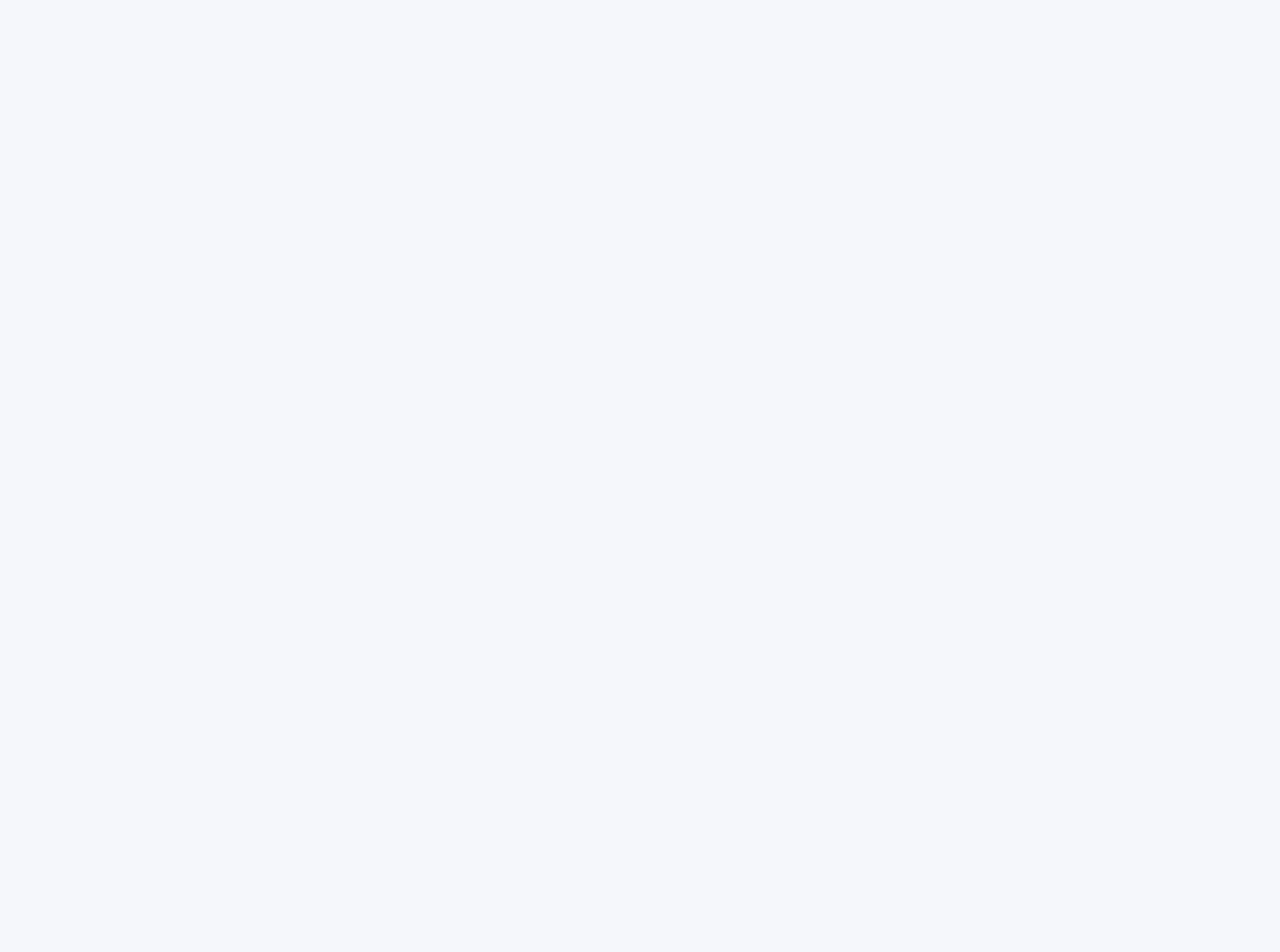
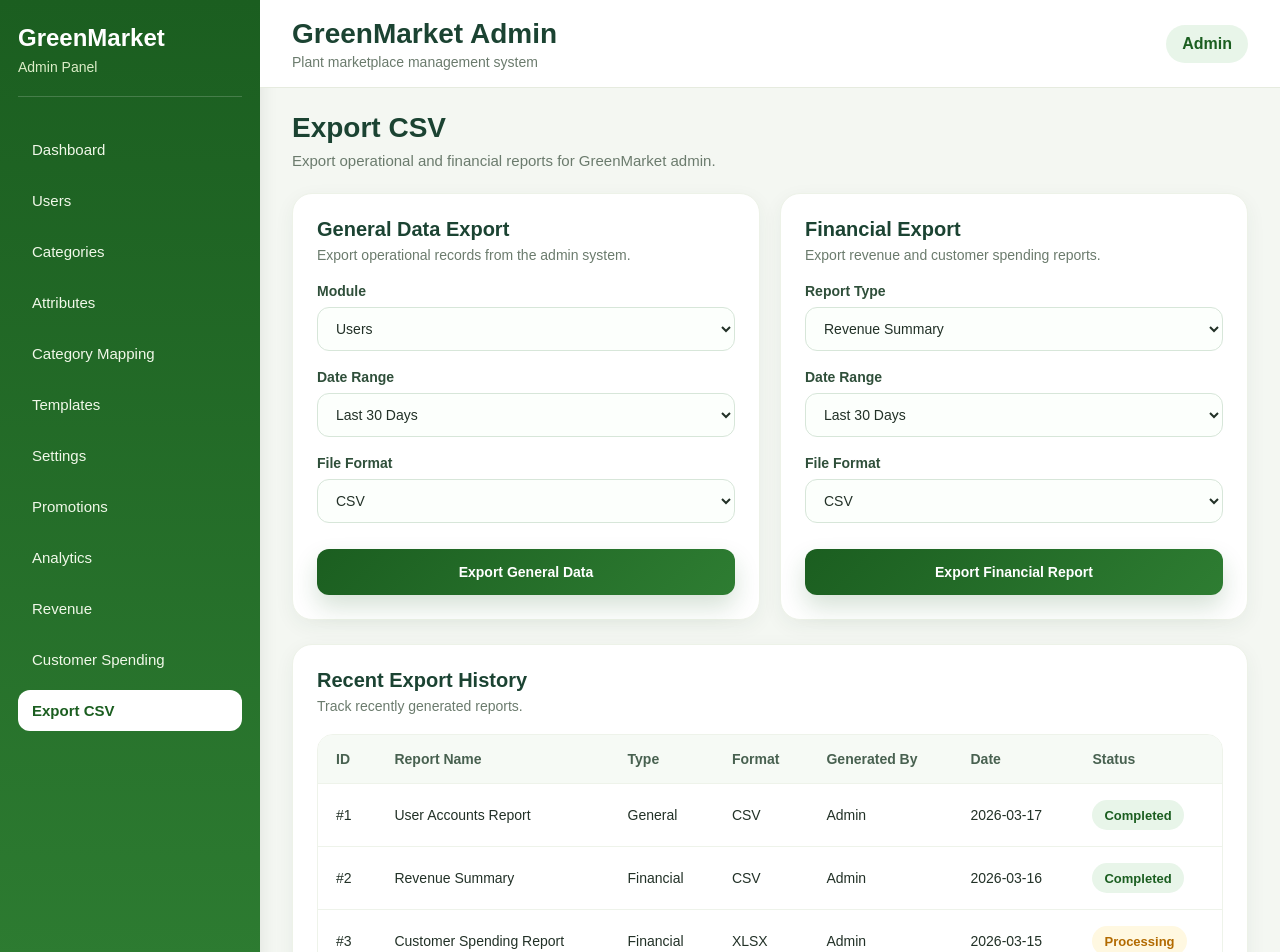
Before and after one commit to oopsntn/GreenMarket, a React (Vite) app in the folder admin-web/: page /export in a window 1280 px wide. Before the commit this address had no page. Shown: the top 952 px of the page. Before the commit the page ends 800 px from the top, so only its background shows below. Built offline with nearby package versions, Linux system fonts and the light colour scheme.

Commit message:
build export csv page ui

```diff
--- a/admin-web/src/layouts/AdminLayout.tsx
+++ b/admin-web/src/layouts/AdminLayout.tsx
@@ -13,6 +13,7 @@ const menuItems = [
   { label: "Analytics", path: "/analytics" },
   { label: "Revenue", path: "/revenue" },
   { label: "Customer Spending", path: "/customer-spending" },
+  { label: "Export CSV", path: "/export" },
 ];
 
 function AdminLayout() {
--- /dev/null
+++ b/admin-web/src/pages/ExportPage.css
@@ -0,0 +1,146 @@
+.export-page {
+  display: flex;
+  flex-direction: column;
+  gap: 24px;
+}
+
+.export-page__header h2 {
+  font-size: 28px;
+  color: #1b4332;
+  margin-bottom: 8px;
+}
+
+.export-page__header p {
+  color: #6b7b6d;
+  font-size: 15px;
+}
+
+.export-grid {
+  display: grid;
+  grid-template-columns: repeat(2, minmax(0, 1fr));
+  gap: 20px;
+}
+
+.export-card,
+.export-history-card {
+  background-color: #ffffff;
+  border: 1px solid #edf2e8;
+  border-radius: 20px;
+  padding: 24px;
+  box-shadow: 0 6px 20px rgba(27, 67, 50, 0.06);
+}
+
+.export-card__header {
+  margin-bottom: 20px;
+}
+
+.export-card__header h3 {
+  font-size: 20px;
+  color: #1b4332;
+  margin-bottom: 6px;
+}
+
+.export-card__header p {
+  font-size: 14px;
+  color: #6b7b6d;
+}
+
+.export-form {
+  display: flex;
+  flex-direction: column;
+  gap: 18px;
+}
+
+.export-field {
+  display: flex;
+  flex-direction: column;
+  gap: 8px;
+}
+
+.export-field label {
+  font-size: 14px;
+  font-weight: 600;
+  color: #2f4f3a;
+}
+
+.export-field select {
+  height: 44px;
+  border: 1px solid #d7e6d9;
+  border-radius: 12px;
+  padding: 0 14px;
+  font-size: 14px;
+  outline: none;
+  background-color: #fcfffc;
+  color: #223127;
+}
+
+.export-field select:focus {
+  border-color: #43a047;
+  box-shadow: 0 0 0 4px rgba(67, 160, 71, 0.12);
+}
+
+.export-button {
+  margin-top: 8px;
+  height: 46px;
+  border: none;
+  border-radius: 12px;
+  background: linear-gradient(135deg, #1b5e20 0%, #2e7d32 100%);
+  color: #ffffff;
+  font-size: 14px;
+  font-weight: 700;
+  cursor: pointer;
+  box-shadow: 0 12px 24px rgba(27, 94, 32, 0.18);
+}
+
+.export-history-table-wrapper {
+  overflow: hidden;
+  border-radius: 16px;
+  border: 1px solid #eef3ea;
+}
+
+.export-history-table {
+  width: 100%;
+  border-collapse: collapse;
+}
+
+.export-history-table thead {
+  background-color: #f6faf5;
+}
+
+.export-history-table th,
+.export-history-table td {
+  text-align: left;
+  padding: 16px 18px;
+  border-bottom: 1px solid #eef3ea;
+  font-size: 14px;
+}
+
+.export-history-table th {
+  color: #486150;
+  font-weight: 700;
+}
+
+.export-history-table td {
+  color: #223127;
+}
+
+.export-badge {
+  display: inline-flex;
+  align-items: center;
+  justify-content: center;
+  min-height: 30px;
+  padding: 4px 12px;
+  border-radius: 999px;
+  font-size: 13px;
+  font-weight: 700;
+}
+
+.export-badge--success {
+  background-color: #e8f5e9;
+  color: #1b5e20;
+}
+
+.export-badge--processing {
+  background-color: #fff8e1;
+  color: #b26a00;
+}
--- /dev/null
+++ b/admin-web/src/pages/ExportPage.tsx
@@ -0,0 +1,166 @@
+import "./ExportPage.css";
+
+function ExportPage() {
+  return (
+    <div className="export-page">
+      <div className="export-page__header">
+        <div>
+          <h2>Export CSV</h2>
+          <p>Export operational and financial reports for GreenMarket admin.</p>
+        </div>
+      </div>
+
+      <div className="export-grid">
+        <section className="export-card">
+          <div className="export-card__header">
+            <h3>General Data Export</h3>
+            <p>Export operational records from the admin system.</p>
+          </div>
+
+          <div className="export-form">
+            <div className="export-field">
+              <label htmlFor="general-module">Module</label>
+              <select id="general-module" defaultValue="Users">
+                <option>Users</option>
+                <option>Categories</option>
+                <option>Attributes</option>
+                <option>Templates</option>
+                <option>Promotions</option>
+                <option>Analytics</option>
+              </select>
+            </div>
+
+            <div className="export-field">
+              <label htmlFor="general-date-range">Date Range</label>
+              <select id="general-date-range" defaultValue="Last 30 Days">
+                <option>Last 7 Days</option>
+                <option>Last 30 Days</option>
+                <option>Last 90 Days</option>
+                <option>This Year</option>
+              </select>
+            </div>
+
+            <div className="export-field">
+              <label htmlFor="general-format">File Format</label>
+              <select id="general-format" defaultValue="CSV">
+                <option>CSV</option>
+                <option>XLSX</option>
+              </select>
+            </div>
+
+            <button className="export-button" type="button">
+              Export General Data
+            </button>
+          </div>
+        </section>
+
+        <section className="export-card">
+          <div className="export-card__header">
+            <h3>Financial Export</h3>
+            <p>Export revenue and customer spending reports.</p>
+          </div>
+
+          <div className="export-form">
+            <div className="export-field">
+              <label htmlFor="financial-report-type">Report Type</label>
+              <select id="financial-report-type" defaultValue="Revenue Summary">
+                <option>Revenue Summary</option>
+                <option>Customer Spending Report</option>
+                <option>Promotion Performance</option>
+              </select>
+            </div>
+
+            <div className="export-field">
+              <label htmlFor="financial-date-range">Date Range</label>
+              <select id="financial-date-range" defaultValue="Last 30 Days">
+                <option>Last 7 Days</option>
+                <option>Last 30 Days</option>
+                <option>Last 90 Days</option>
+                <option>This Year</option>
+              </select>
+            </div>
+
+            <div className="export-field">
+              <label htmlFor="financial-format">File Format</label>
+              <select id="financial-format" defaultValue="CSV">
+                <option>CSV</option>
+                <option>XLSX</option>
+              </select>
+            </div>
+
+            <button className="export-button" type="button">
+              Export Financial Report
+            </button>
+          </div>
+        </section>
+      </div>
+
+      <section className="export-history-card">
+        <div className="export-card__header">
+          <h3>Recent Export History</h3>
+          <p>Track recently generated reports.</p>
+        </div>
+
+        <div className="export-history-table-wrapper">
+          <table className="export-history-table">
+            <thead>
+              <tr>
+                <th>ID</th>
+                <th>Report Name</th>
+                <th>Type</th>
+                <th>Format</th>
+                <th>Generated By</th>
+                <th>Date</th>
+                <th>Status</th>
+              </tr>
+            </thead>
+
+            <tbody>
+              <tr>
+                <td>#1</td>
+                <td>User Accounts Report</td>
+                <td>General</td>
+                <td>CSV</td>
+                <td>Admin</td>
+                <td>2026-03-17</td>
+                <td>
+                  <span className="export-badge export-badge--success">
+                    Completed
+                  </span>
+                </td>
+              </tr>
+              <tr>
+                <td>#2</td>
+                <td>Revenue Summary</td>
+                <td>Financial</td>
+                <td>CSV</td>
+                <td>Admin</td>
+                <td>2026-03-16</td>
+                <td>
+                  <span className="export-badge export-badge--success">
+                    Completed
+                  </span>
+                </td>
+              </tr>
+              <tr>
+                <td>#3</td>
+                <td>Customer Spending Report</td>
+                <td>Financial</td>
+                <td>XLSX</td>
+                <td>Admin</td>
+                <td>2026-03-15</td>
+                <td>
+                  <span className="export-badge export-badge--processing">
+                    Processing
+                  </span>
+                </td>
+              </tr>
+            </tbody>
+          </table>
+        </div>
+      </section>
+    </div>
+  );
+}
+
+export default ExportPage;
--- a/admin-web/src/routes/AppRoutes.tsx
+++ b/admin-web/src/routes/AppRoutes.tsx
@@ -6,6 +6,7 @@ import CategoriesPage from "../pages/CategoriesPage";
 import CategoryAttributeMappingPage from "../pages/CategoryAttributeMappingPage";
 import CustomerSpendingPage from "../pages/CustomerSpendingPage";
 import DashboardPage from "../pages/DashboardPage";
+import ExportPage from "../pages/ExportPage";
 import LoginPage from "../pages/LoginPage";
 import PromotionsPage from "../pages/PromotionsPage";
 import RevenuePage from "../pages/RevenuePage";
@@ -35,6 +36,7 @@ function AppRoutes() {
           <Route path="analytics" element={<AnalyticsPage />} />
           <Route path="revenue" element={<RevenuePage />} />
           <Route path="customer-spending" element={<CustomerSpendingPage />} />
+          <Route path="export" element={<ExportPage />} />
         </Route>
       </Routes>
     </BrowserRouter>
```
